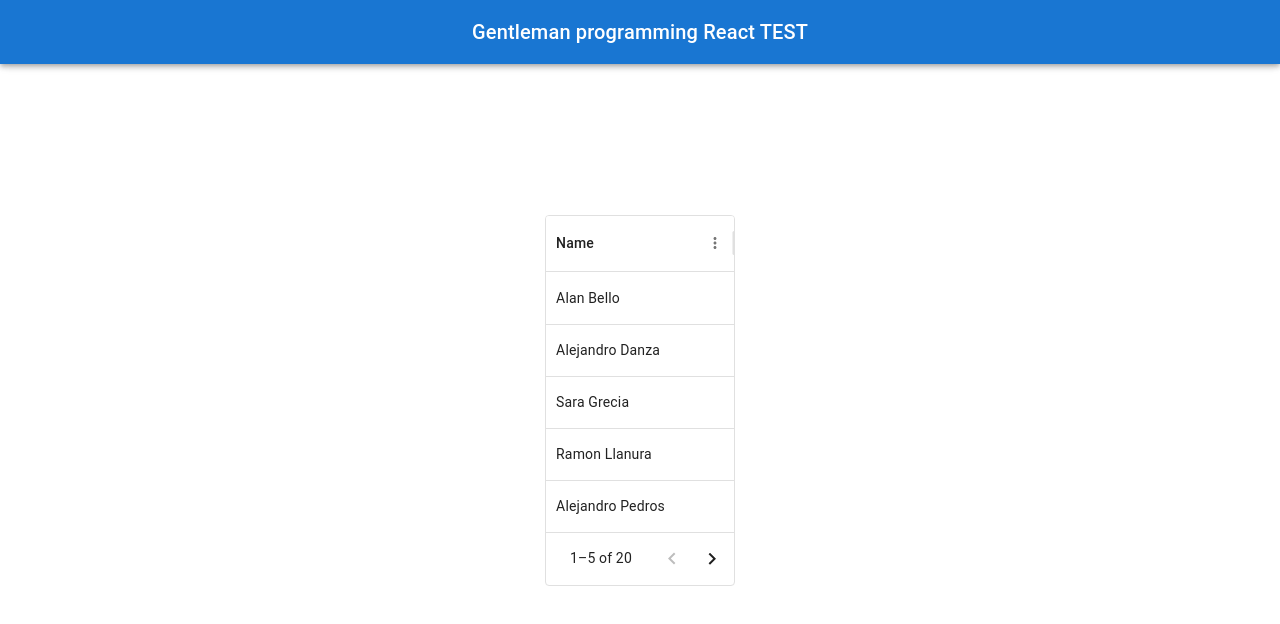
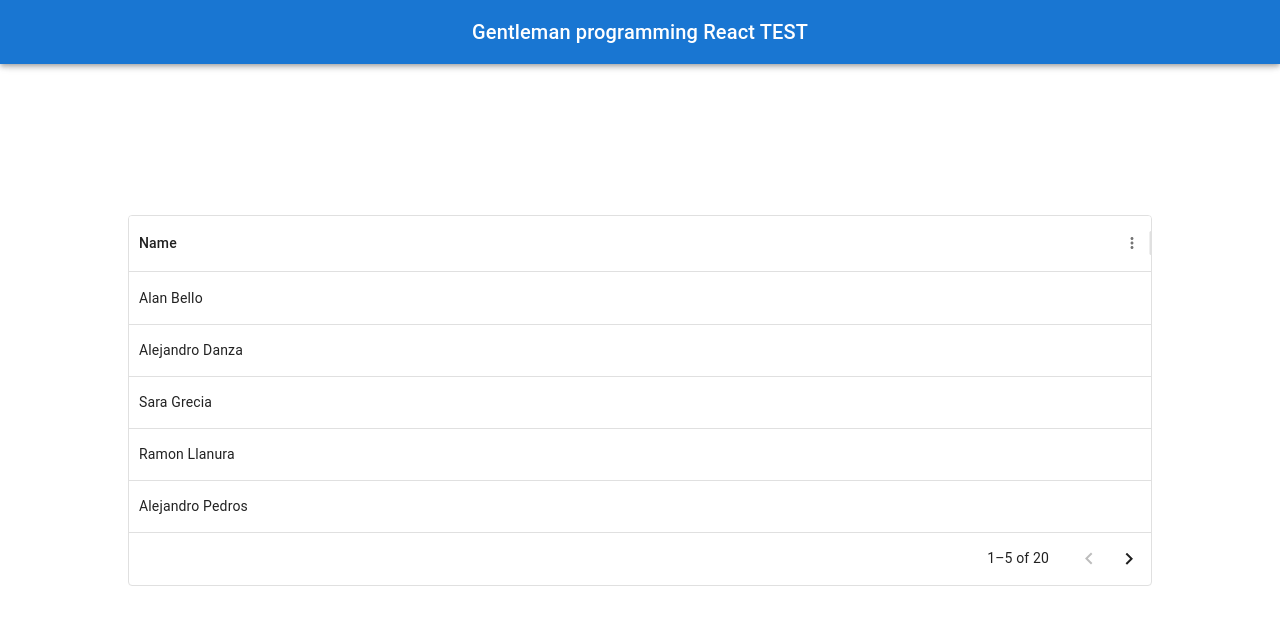
Before and after one commit to juang-10/gp-test, a React (Vite) app: page / in a window 1280 px wide. Shown: the top 624 px of the page. Built offline with nearby package versions, Linux system fonts and the light colour scheme.

Commit message:
feat: Add layout styled component

```diff
--- a/src/App.tsx
+++ b/src/App.tsx
@@ -1,12 +1,15 @@
 import './App.css'
 import { Navbar } from './components'
 import { Home } from './pages'
+import { LayaoutContainer } from './styled-components'
 
 function App() {
 
   return <>
     <Navbar />
-    <Home />
+    <LayaoutContainer>
+      <Home />
+    </LayaoutContainer>
   </>
 }
 
--- /dev/null
+++ b/src/styled-components/index.ts
@@ -0,0 +1 @@
+export * from './layout.styled.component';
--- /dev/null
+++ b/src/styled-components/layout.styled.component.ts
@@ -0,0 +1,8 @@
+import styled from "styled-components";
+
+export const LayaoutContainer = styled.div`
+  width: 80vw;
+  @media only screen and (max-width: 1176px) {
+    padding: 12px;
+  }
+`;
```
